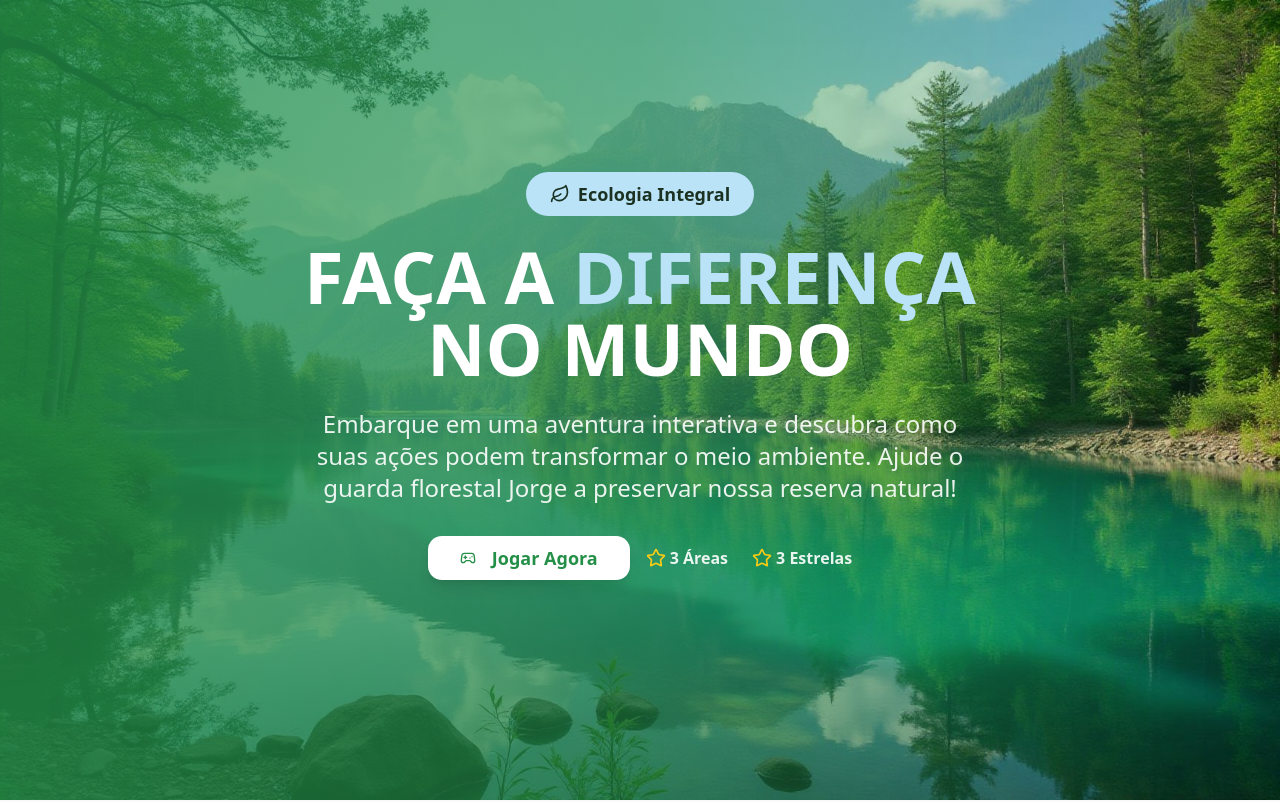
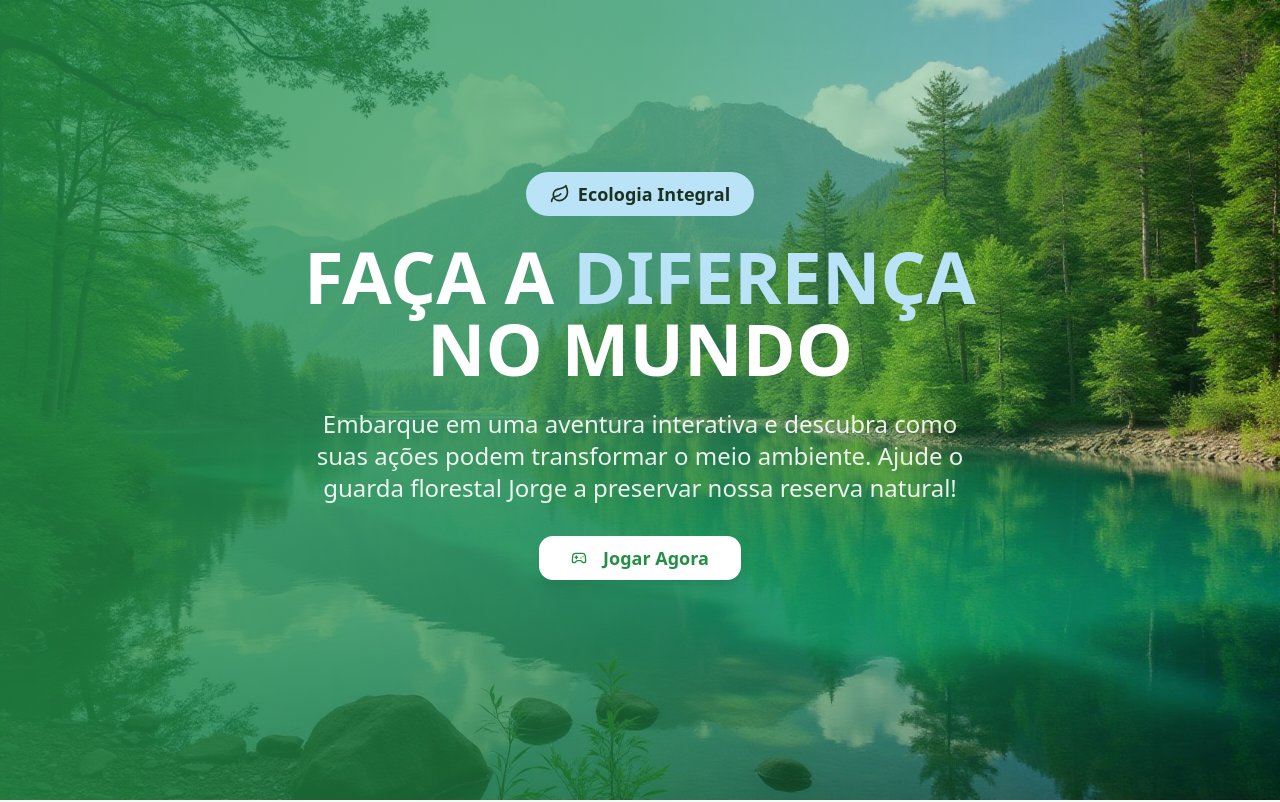
Before and after one commit to alanroger92/ecologia-integral, a React (Vite) app: page / in a window 1280 px wide. Shown: the top 802 px of the page. Built offline with nearby package versions, Linux system fonts and the light colour scheme.

Commit message:
Refactor Hero Section
Remove stars and text, center button.

```diff
--- a/src/components/HeroSection.tsx
+++ b/src/components/HeroSection.tsx
@@ -38,7 +38,7 @@ export const HeroSection = () => {
           nossa reserva natural!
         </p>
 
-        <div className="flex flex-col sm:flex-row gap-4 justify-center items-center mb-12">
+        <div className="flex justify-center mb-12">
           <Button
             size="lg"
             className="bg-white text-primary hover:bg-white/90 px-8 py-4 text-lg font-semibold shadow-lg"
@@ -47,17 +47,6 @@ export const HeroSection = () => {
             <Gamepad2 className="w-6 h-6 mr-2" />
             Jogar Agora
           </Button>
-
-          <div className="flex items-center text-white/90">
-            <div className="flex items-center mr-6">
-              <Star className="w-5 h-5 text-yellow-400 mr-1" />
-              <span className="font-semibold">3 Áreas</span>
-            </div>
-            <div className="flex items-center">
-              <Star className="w-5 h-5 text-yellow-400 mr-1" />
-              <span className="font-semibold">3 Estrelas</span>
-            </div>
-          </div>
         </div>
 
       </div>
```
